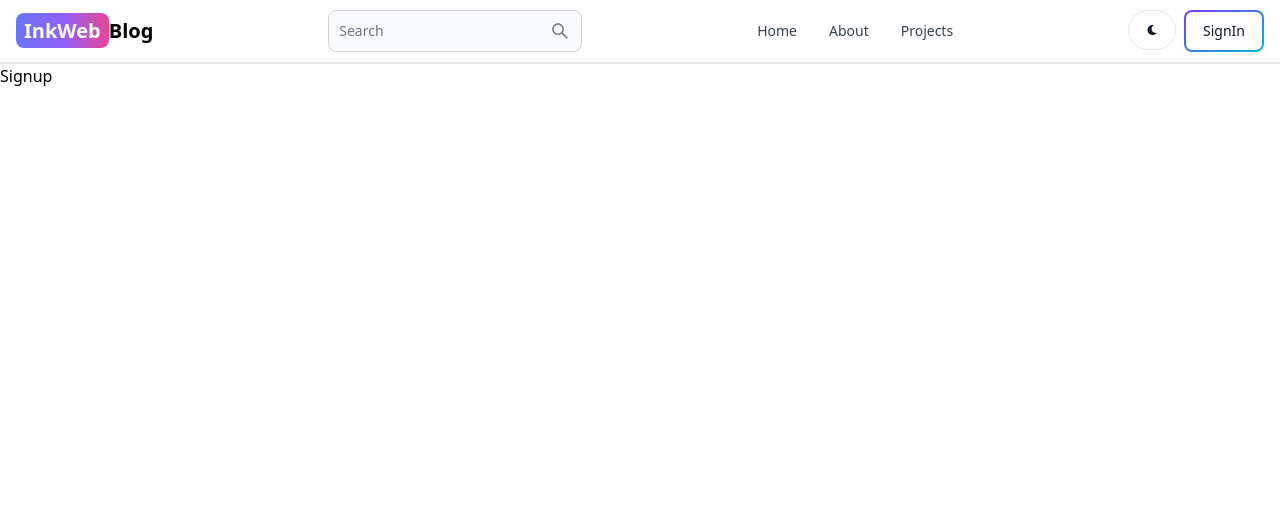
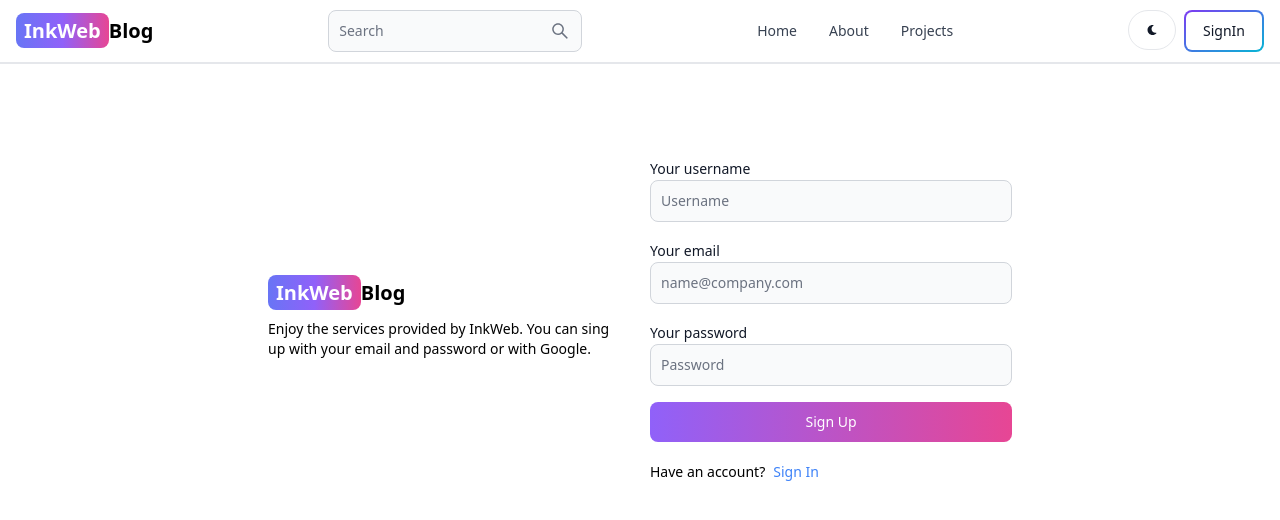
Before and after one commit to code-encounterer/Blog, a React (Vite) app in the folder client/: page /sign-up in a window 1280 px wide. Shown: the top 520 px of the page. Built offline with nearby package versions, Linux system fonts and the light colour scheme.

Commit message:
create sign up page ui

```diff
--- a/client/src/pages/SignUp.jsx
+++ b/client/src/pages/SignUp.jsx
@@ -1,8 +1,51 @@
+import { Button, Label, TextInput } from 'flowbite-react'
 import React from 'react'
+import { Link } from 'react-router-dom'
 
 function Signup() {
   return (
-    <div>Signup</div>
+    <div className="min-h-screen mt-20">
+      <div className="flex p-3 max-w-3xl mx-auto flex-col md:flex-row md:items-center gap-5">
+        {/* left side */}
+        <div className="flex-1">
+        <Link to={"/"} className=" sm:text-xl font-bold dark:text-white text-4xl">
+        <span className="px-2 py-1 bg-gradient-to-r from-indigo-500 via-purple-500 to-pink-500 rounded-lg text-white">InkWeb</span>
+        Blog
+      </Link>
+      <p className="text-sm mt-3">Enjoy the services provided by InkWeb. You can sing up with your email and password or with Google.</p>
+        </div>
+        {/* right side */}
+        <div className="flex-1">
+          <form className="flex flex-col gap-4">
+            <div>
+              <Label value="Your username" />
+              <TextInput type="text" placeholder="Username"
+              id="username"
+              />
+            </div>
+            <div>
+              <Label value="Your email" />
+              <TextInput type="text" placeholder="name@company.com"
+              id="email"
+              />
+            </div>
+            <div>
+              <Label value="Your password" />
+              <TextInput type="password" placeholder="Password"
+              id="password"
+              />
+            </div>
+            <Button gradientDuoTone="purpleToPink" type='submit'>
+              Sign Up
+            </Button>
+          </form>
+          <div className="flex gap-2 text-sm mt-5">
+            <span>Have an account?</span>
+            <Link to='/sing-in' className="text-blue-500">Sign In</Link>
+          </div>
+        </div>
+      </div>
+    </div>
   )
 }
 
```
